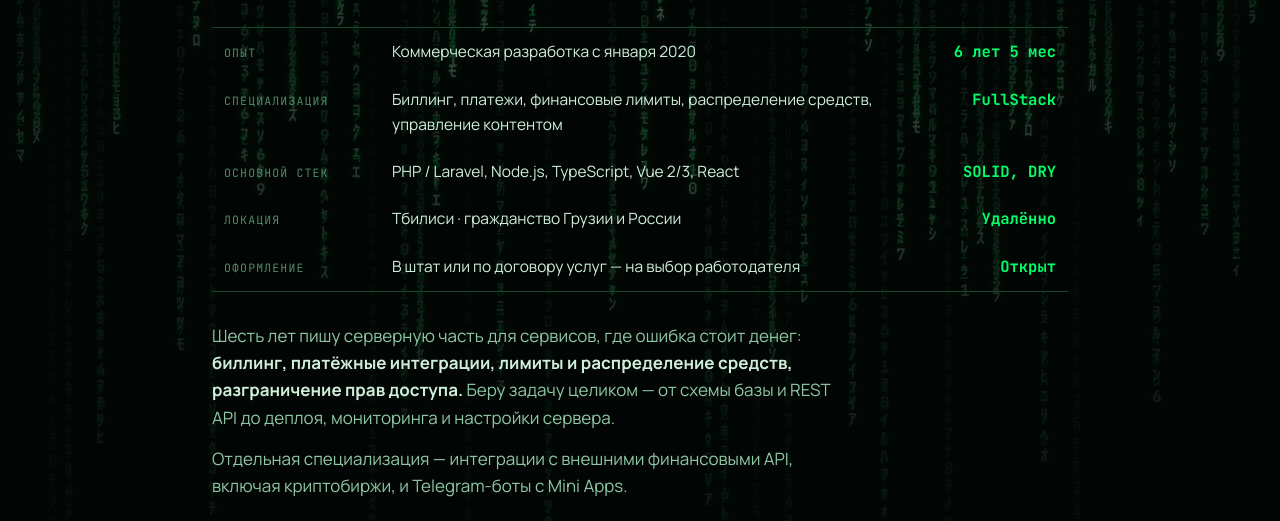
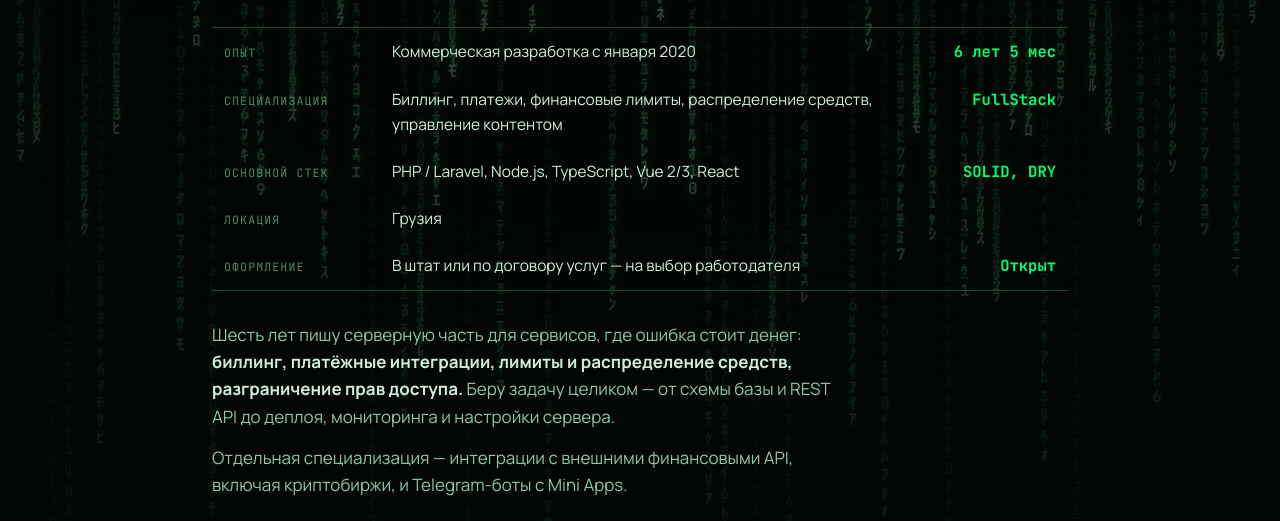
Before and after one commit to LaravelWorker/LaravelWorker.github.io, a plain HTML site: page index.html in a window 1280 px wide. Shown: the part 239-760 px from the top of the page. Drawn offline with Linux system fonts and the light colour scheme; animation ran at ten frames a second.

Commit message:
update location

```diff
--- a/index.html
+++ b/index.html
@@ -231,7 +231,7 @@
     <div class="mrow"><dt>Опыт</dt><dd>Коммерческая разработка с января 2020</dd><span class="num" id="years">6 лет 5 мес</span></div>
     <div class="mrow"><dt>Специализация</dt><dd>Биллинг, платежи, финансовые лимиты, распределение средств, управление контентом</dd><span class="num">FullStack</span></div>
     <div class="mrow"><dt>Основной стек</dt><dd>PHP / Laravel, Node.js, TypeScript, Vue 2/3, React</dd><span class="num">SOLID, DRY</span></div>
-    <div class="mrow"><dt>Локация</dt><dd>Тбилиси · гражданство Грузии и России</dd><span class="num">Удалённо</span></div>
+    <div class="mrow"><dt>Локация</dt><dd>Грузия</dd><span class="num"></span></div>
     <div class="mrow"><dt>Оформление</dt><dd>В штат или по договору услуг — на выбор работодателя</dd><span class="num">Открыт</span></div>
   </dl>
 
```
Also changed, not shown: 1 other file.
